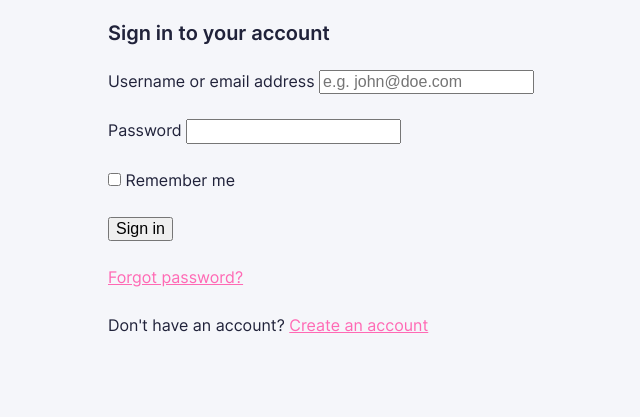
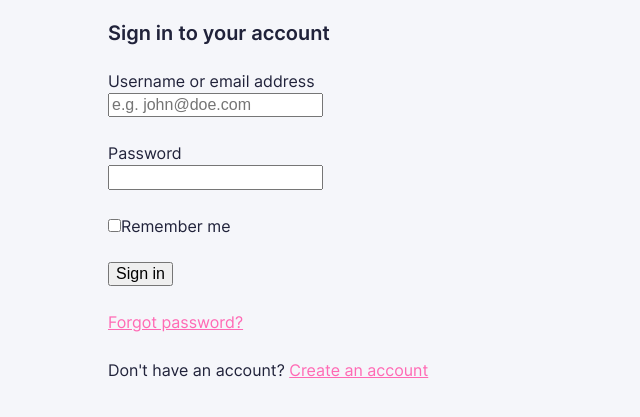
Before and after one commit to EveraertAlexander/interactiondesign-login-form, a plain HTML site: page index.html in a window 1280 px wide. Shown: the part 75-492 px from the top of the page, without its empty margins (316-956 px from the left). Drawn offline with Linux system fonts and the light colour scheme.

Commit message:
checkbox next to text

```diff
--- a/css/screen.css
+++ b/css/screen.css
@@ -182,6 +182,10 @@ a:active {
 a:hover,
 a:focus {
     color: DeepPink;
+}
+
+label, input {
+    display: block;
 }
 
 /*------------------------------------*\
@@ -450,6 +454,11 @@ a:focus {
     justify-content: center;
 }
 
+.c-logo__symbol {
+    height: 100%;
+    display: block;
+}
+
 .c-logo__path--1 {
     fill: #3385FF;
 }
@@ -471,6 +480,15 @@ a:focus {
     ---
     Everything form related here
 */
+
+.c-form-field {
+    display: block;
+}
+
+.c-form-field--option {
+    display: flex;
+    align-items: center;
+}
 
 /*
     Component: Input
--- a/index.html
+++ b/index.html
@@ -47,7 +47,7 @@
                             </label>
                             <input type="password" name="password" id="password" required>
                         </p>
-                        <p class="c-form-field">
+                        <p class="c-form-field c-form-field--option">
                             <input type="checkbox" name="rememberme" id="rememberme">
                             <label>
                                 Remember me
```
